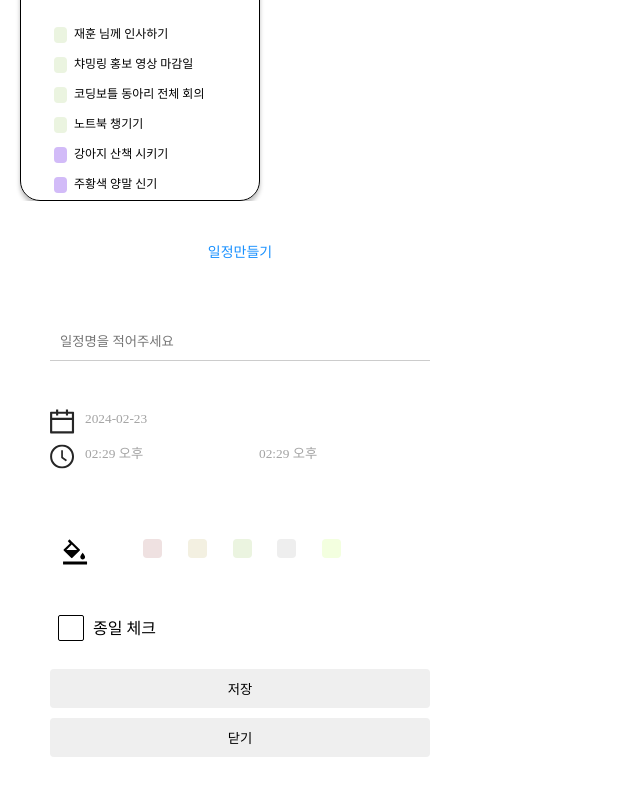
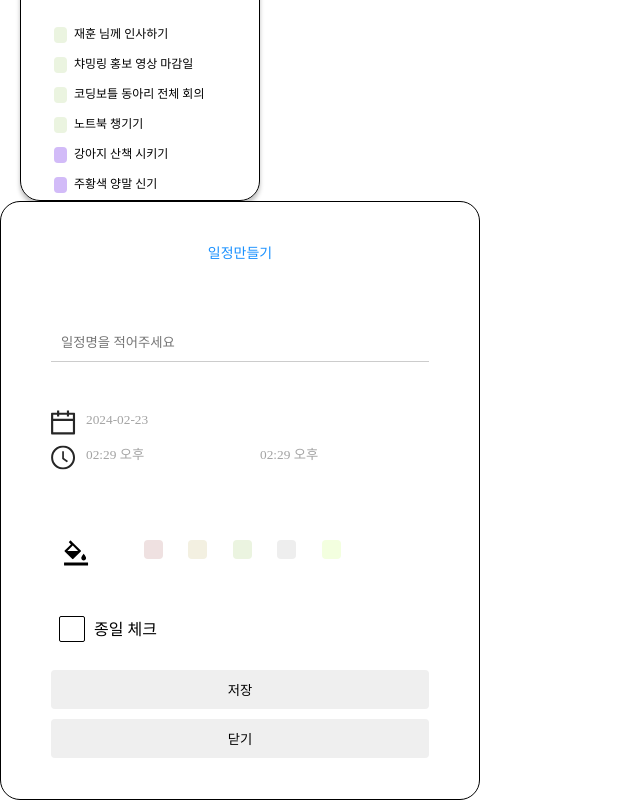
Before and after one commit to codingBottle/JMGDH_Web, a Next.js app: page /modaltest in a window 1280 px wide. Shown: the part 319-1119 px from the top of the page, without its empty margins (0-640 px from the left). Built offline with nearby package versions, Linux system fonts and the light colour scheme.

Commit message:
스케줄추가 border 선 추가

```diff
--- a/src/components/Modal/ScheduleAdd.tsx
+++ b/src/components/Modal/ScheduleAdd.tsx
@@ -265,7 +265,8 @@ const Container = styled.div`
   width: 480px;
   height: 600px;
   border-radius: 20px;
-  border: 0.5px;
+
+  border: solid black 1px;
   span {
     text-align: center;
     color: #1890ff;
```
